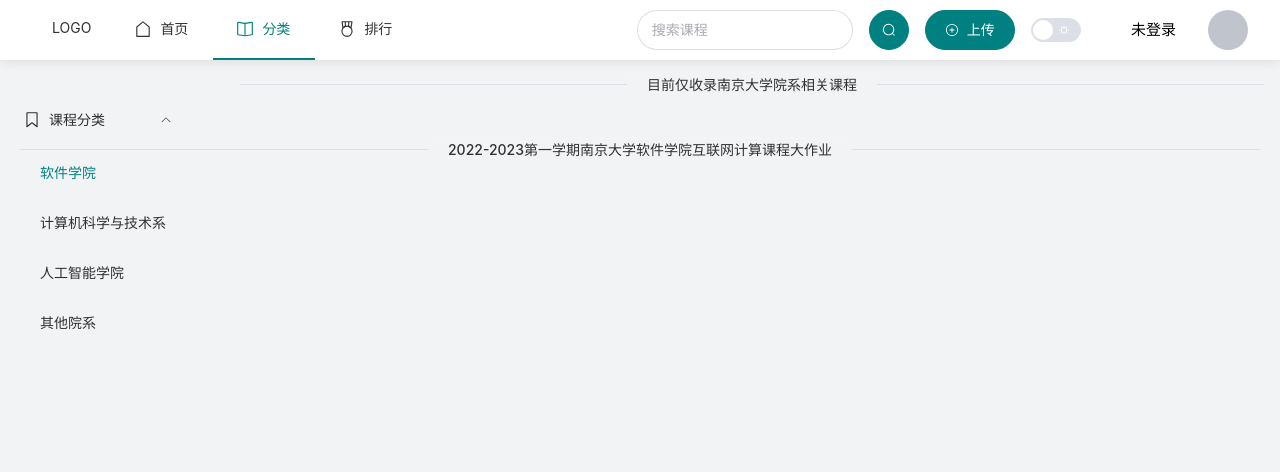
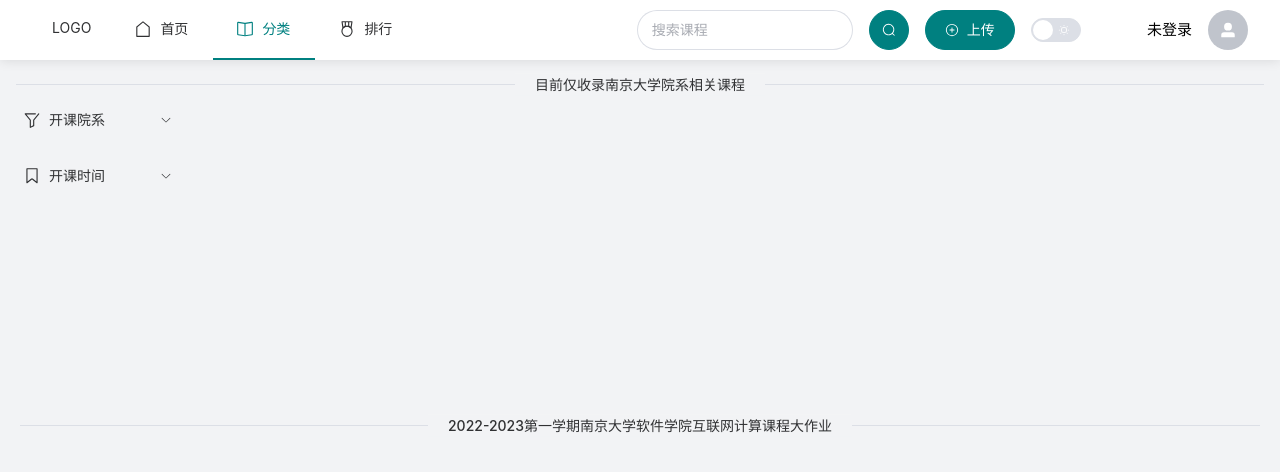
Before and after one commit to RashawnXue/Internet-Computing-WEB, a Vue app in the folder vue/: page /upload in a window 1280 px wide. Both pictures are taken after a click on the item "分类". Shown: the top 472 px of the page. Built offline with nearby package versions, Linux system fonts and the light colour scheme; no server answers.

Commit message:
add course filter

```diff
--- a/vue/src/App.vue
+++ b/vue/src/App.vue
@@ -19,7 +19,7 @@
       <router-view></router-view>
     </el-main>
     <el-footer style="position: relative; top: 60px; width: 100%; bottom: 0px; text-align: center;">
-      <el-divider content-position="center" style="--el-bg-color: var(--el-bg-color-page);">
+      <el-divider content-position="center" style="--el-bg-color: var(--el-bg-color-page); margin-top: 300px; padding-bottom: 100px;">
         2022-2023第一学期南京大学软件学院互联网计算课程大作业
       </el-divider>
     </el-footer>
--- a/vue/src/components/CourseCard.vue
+++ b/vue/src/components/CourseCard.vue
@@ -32,10 +32,10 @@
     <el-card v-for="item in courses" class="content-item">
         <template #header>
             <div class="content-item-header">
-                <IconCourse style="margin: 2px 0.5rem 0 0;" />
+                <CourseTag style="margin: 2px 0.5rem 0 0;" tag="课程" color="rgb(126, 125, 187)"/>
                 <div class="content-item-header-name" @click="goToCourse(item)">{{ item.coursename }}</div>
-                <IconSchool style="margin: 2px 0.5rem 0 0.5rem;" tag="软件学院" />
-                <IconNew style="margin: 2px 0.5rem 0 0;" />
+                <CourseTag style="margin: 2px 0.5rem 0 0.5rem;" tag="软件学院" color="rgb(119, 127, 79)"/>
+                <CourseTag style="margin: 2px 0.5rem 0 0;" tag="最近更新" color="rgb(63, 107, 142)" v-if="new"/>
             </div>
         </template>
         {{ "简介：" + item.introduction }}
--- a/vue/src/components/NavigationBar.vue
+++ b/vue/src/components/NavigationBar.vue
@@ -1,6 +1,6 @@
 <script setup>
 import { ref, watch } from 'vue';
-import { House, Medal, CirclePlus, Sunny, Moon, Reading } from '@element-plus/icons-vue';
+import { House, Medal, CirclePlus, Sunny, Moon, Reading, UserFilled } from '@element-plus/icons-vue';
 import { useRouter, useRoute } from 'vue-router';
 import SearchBar from './SearchBar.vue';
 import { useDark } from '@vueuse/core'
@@ -12,21 +12,21 @@
 
 const activeIndex = ref('/')
 
-const userID = ref('未登录')
+let avatarIcon = UserFilled
+
+let userID = storage.get("userID")
+if (userID === null) {
+    userID = '未登录'
+}
 
 function clickAvatar() {
     console.log(storage.get("userID"))
     if(!storage.get("userID")){
         router.push('/login')
-    }else{
+    } else {
+        userID = storage.get("userID")
         router.push('/account')
     }
-    ElNotification({
-        title: '未登录时点击头像得提示登录，登陆了之后跳转到个人信息',
-        message: '可是指针移到头像上方时为什么没有变成手型呢',
-        type: 'error',
-        showClose: false,
-    })
 }
 
 function clickUpload(){
@@ -34,13 +34,6 @@
 }
 
 const route = useRoute()
-
-watch(route, (val, oldval) => {
-    // console.log(elMenu.activeIndex)
-    // if (oldval.path == "/" && val.path != "/") {
-    //     elMenu.activeIndex = null
-    // }
-})
 
 </script>
 
@@ -85,9 +78,9 @@
                 :active-icon="Moon" :inactive-icon="Sunny" />
         </div>
         <div class="user-profile">
-            <div style="align-self: center; margin-right: 2rem; display: var(--userID-display);">{{ userID }}</div>
+            <div style="align-self: center; margin-right: 1rem; display: var(--userID-display);">{{ userID }}</div>
             <!-- 这里应该放一个头像，然后点击会出现一些选项 -->
-            <el-avatar style="align-self: center; cursor: pointer;" @click="clickAvatar"></el-avatar>
+            <el-avatar style="align-self: center; cursor: pointer;" @click="clickAvatar" :icon="avatarIcon"></el-avatar>
         </div>
     </div>
 </template>
--- a/vue/src/components/SearchBar.vue
+++ b/vue/src/components/SearchBar.vue
@@ -11,12 +11,7 @@
     if (content.value.length > 0) {
         router.push({ path: '/search', query: { content: content.value } })
     } else {
-        ElNotification({
-            title: '注意',
-            message: '请输入内容',
-            type: 'warning',
-            showClose: false,
-        })
+        router.push({path: '/'})
     }
 }
 </script>
--- a/vue/src/views/Class.vue
+++ b/vue/src/views/Class.vue
@@ -4,16 +4,18 @@
 import { useRouter } from 'vue-router';
 import CourseCard from '../components/CourseCard.vue';
 import axios from "axios";
-import { CollectionTag} from '@element-plus/icons-vue';
+import { CollectionTag, Filter } from '@element-plus/icons-vue';
 
 
 // 后端课程信息数据获取
-const courses = ref([])
+const allCourses = ref([])
+const showCourses = ref([])
 
 // url为对应接口的映射
 axios.get('http://localhost:9090/course/findAll').then(function (resp) {
-    courses.value = resp.data
-    console.log(courses.value)
+    allCourses.value = resp.data
+    console.log(allCourses.value)
+    showCourses.value = allCourses.value
 })
 
 const collapse = ref(false)
@@ -31,7 +33,12 @@
 
 // 筛选相应课程
 function filterCourses(index, indexPath, item) {
-    console.log(index)//这里需要向后端请求新的数据, 这里的index是院系名称
+    console.log(index)
+    showCourses.value = allCourses.value.filter((x) => ((x.school == index)|(x.studytime==index)))
+        //课程数据库需要添加一个新的字段(例如school)表示课程所属院系以便前端筛选
+    if (showCourses.value.length == 0) {
+
+    }
 }
 
 </script>
@@ -39,15 +46,16 @@
 <template>
     <div class="home-side-bar">
         <el-menu
-            style="border-right-width: 0; background-color: transparent; --el-menu-hover-bg-color: transparent; --el-menu-bg-color: transparent"
-            :collapse="collapse" @select="filterCourses" default-openeds="['1']" default-active="软件学院">
-            <el-sub-menu index="1">
+            style="border-right-width: 0; background-color: transparent; --el-menu-hover-bg-color: transparent; --el-menu-bg-color: transparent;"
+            :collapse="collapse" @select="filterCourses" unique-opened>
+            <el-sub-menu index="1" style="max-height: 250px;">
                 <template #title>
                     <el-icon>
-                        <CollectionTag />
+                        <Filter />
                     </el-icon>
-                    <span>课程分类</span>
+                    <span>开课院系</span>
                 </template>
+                <el-scrollbar style="height:200px;">
                 <el-menu-item index="软件学院">
                     软件学院
                 </el-menu-item>
@@ -60,14 +68,49 @@
                 <el-menu-item index="其他院系">
                     其他院系
                 </el-menu-item>
+                </el-scrollbar>
+            </el-sub-menu>
+            <el-sub-menu index="2" style="max-height: 250px;">
+                <template #title>
+                    <el-icon>
+                        <CollectionTag />
+                    </el-icon>
+                    <span>开课时间</span>
+                </template>
+                <el-scrollbar style="height:200px;">
+                <el-menu-item index="大一上">
+                    大一上
+                </el-menu-item>
+                <el-menu-item index="大一下">
+                    大一下
+                </el-menu-item>
+                <el-menu-item index="大二上">
+                    大二上
+                </el-menu-item>
+                <el-menu-item index="大二下">
+                    大二下
+                </el-menu-item>
+                <el-menu-item index="大三上">
+                    大三上
+                </el-menu-item>
+                <el-menu-item index="大三下">
+                    大三下
+                </el-menu-item>
+                <el-menu-item index="大四上">
+                    大四上
+                </el-menu-item>
+                <el-menu-item index="大四下">
+                    大四下
+                </el-menu-item>
+                </el-scrollbar>
             </el-sub-menu>
         </el-menu>
     </div>
+    <el-divider content-position="center" style="--el-bg-color: var(--el-bg-color-page); margin-top: 0.5rem;">
+        目前仅收录南京大学院系相关课程
+    </el-divider>
     <div class="content-container">
-        <el-divider content-position="center" style="--el-bg-color: var(--el-bg-color-page); margin-top: 0.5rem;">
-        目前仅收录南京大学院系相关课程
-        </el-divider>
-        <CourseCard :courses="courses"></CourseCard>
+        <CourseCard :courses="showCourses"></CourseCard>
     </div>
 </template>
 
@@ -88,4 +131,7 @@
     left: 0;
     display: var(--side-bar-display);
 }
+:deep(.el-scrollbar__bar.is-horizontal) {
+    height: 0 !important;
+}
 </style>
```
